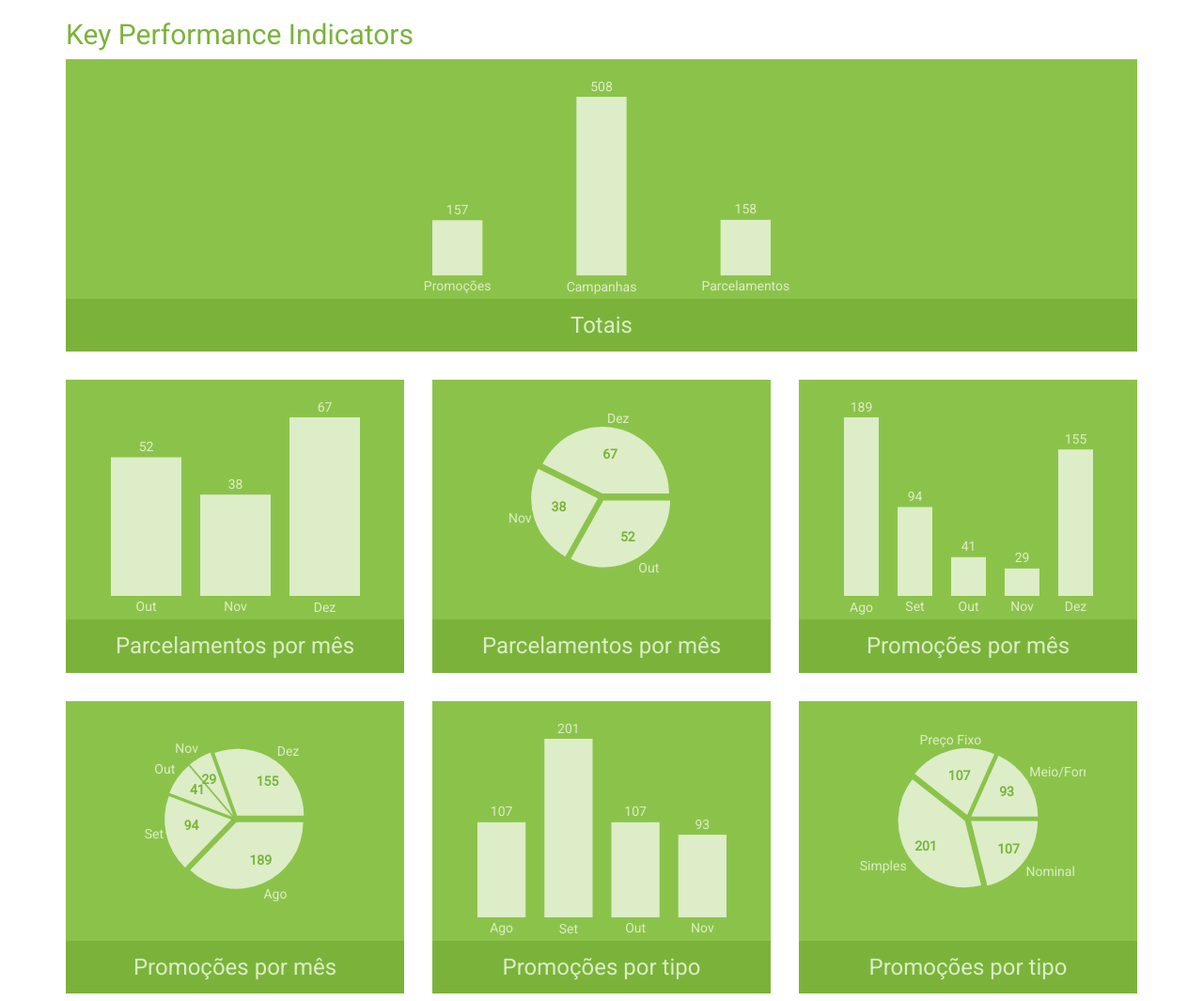
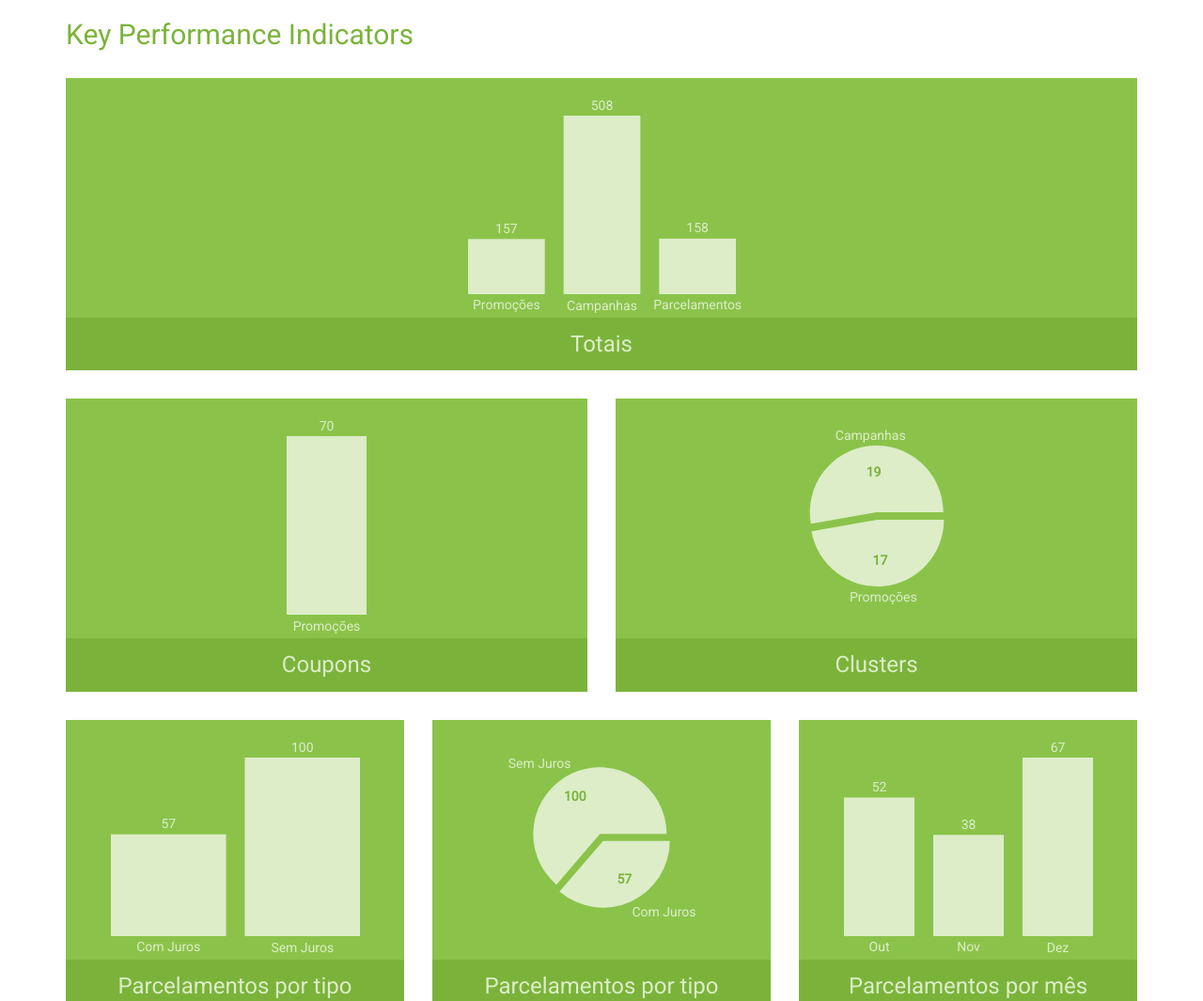
Before and after one commit to Nevitones/d3-study, a website: page index.html in a window 1280 px wide. Shown: the top 1065 px of the page at 94% size. Drawn offline with Linux system fonts and the light colour scheme.

Commit message:
Add missing charts

```diff
--- a/css/bar-chart.css
+++ b/css/bar-chart.css
@@ -7,7 +7,7 @@ h2 {
 }
 
 .charts {
-	/*margin-bottom: 30px;*/
+	margin-top: 30px;
 }
 .chart {
 	text-align: center;
--- a/js/examples.js
+++ b/js/examples.js
@@ -1,107 +1,3 @@
-var dataNagativeValues = [],
-	data = [],
-	data2 = [],
-	data3 = [],
-	barsChartNagativeValues,
-	barsChart1,
-	barsChart2,
-	barsChart3,
-	i;
-
-
-// for (i = 0; i <= 20; i = i + 2) {
-// 	// dataNagativeValues.push(Math.random() * 100 - 50);
-// 	dataNagativeValues.push(i - 15);
-// }
-
-// barsChartNagativeValues = new BackChart.BarsChart({
-// 	className: 'chart-green',
-// 	data : dataNagativeValues,
-// 	width : 600,
-// 	height :200,
-// 	margin: {
-// 		top: 20,
-// 		right: 0,
-// 		bottom: 20,
-// 		left: 0
-// 	},
-// 	labelPlacement: BackChart.placement.top,
-// 	gutter : 20
-// });
-
-// for (i = 0; i < (2*Math.PI); i = i + (Math.PI / 12)) {
-// 	data.push(Math.sin(i) * 50);
-// }
-
-// barsChart1 = new BackChart.BarsChart({
-// 	data : data,
-// 	width : 600,
-// 	height :200,
-// 	margin: {
-// 		top: 50,
-// 		right: 0,
-// 		bottom: 50,
-// 		left: 0
-// 	},
-// 	labelPlacement: BackChart.placement.top,
-// 	gutter : 4,
-// 	hueRange : {
-// 		start: '#ff0000',
-// 		end: '#00ff00'
-// 	}
-// });
-
-// for (i = 0; i <= Math.PI; i = i + (Math.PI / 31)) {
-// 	data2.push(Math.sin(i) * 25);
-// }
-// barsChart2 = new BackChart.BarsChart({
-// 	data : data2,
-// 	// data : [1, 2, 3, 4, 5, 6, 7, 8, 9, 10],
-// 	width : 600,
-// 	height :200,
-// 	margin: {
-// 		top: 20,
-// 		right: 0,
-// 		bottom: 20,
-// 		left: 0
-// 	},
-// 	labelPlacement: BackChart.placement.top,
-// 	gutter : 1,
-// 	hueRange : {
-// 		start: '#ff00ff',
-// 		end: '#ffff00'
-// 	}
-// });
-
-
-// for (i = 0; i <= 100; i = i + 1) {
-// 	data3.push(i);
-// }
-
-// barsChart3 = new BackChart.BarsChart({
-// 	data : data3,
-// 	width : 600,
-// 	height :200,
-// 	margin: {
-// 		top: 20,
-// 		right: 0,
-// 		bottom: 0,
-// 		left: 0
-// 	},
-// 	labelPlacement: BackChart.placement.top,
-// 	gutter : 2
-// });
-
-// $('body').append(barsChartNagativeValues.render().el);
-// $('body').append(barsChart1.render().el);
-// $('body').append(barsChart2.render().el);
-// $('body').append(barsChart3.render().el);
-var d = [];
-for (i = 0; i <= 2; i = i + 1) {
-	d.push(Math.random()*100);
-}
-
-
 var parseKpiData = function (kpi, dataType) {
 	var kpiData = _.find(kpi, {name: dataType}),
 		parsedData = {
@@ -120,9 +16,12 @@ var parseKpiData = function (kpi, dataType) {
 $.getJSON('json/kpi.json', function (kpi) {
 	var totals,
 		totalInstallmentsByMonth,
+		totalInstallmentsByType,
 		totalDealsByMonth,
 		totalDealsByType,
 		totalFreightCampaignsByMonth,
+		totalClusters,
+		totalDealsWithCoupons,
 		months = ['Janeiro', 'Fevereiro', 'Março', 'Abril', 'Maio', 'Junho', 'Julho', 'Agosto', 'Setembro', 'Outubro', 'Novembro', 'Dezembro'],
 		dealTypes = {
 			DEAL_NOMINAL_ON_CART: 'Nominal',
@@ -139,16 +38,16 @@ $.getJSON('json/kpi.json', function (kpi) {
 		pieChartDefaults = {
             className: 'chart chart-green',
 			svgClassName: 'pie-chart',
-			width : 250,
+			width : 300,
 			height :250,
 			offset: 4,
             labelOffset: 1.04,
 			valueOffset: 0.5,
 			margin: {
 				top: 50,
-				right: 50,
+				right: 75,
 				bottom: 40,
-				left: 50
+				left: 75
 			}
 		},
 		barChartDefaults = {
@@ -173,6 +72,29 @@ $.getJSON('json/kpi.json', function (kpi) {
 				_.find(kpi, {name: 'totalInstallments'}).value,
 				_.find(kpi, {name: 'totalDeals'}).value,
 				_.find(kpi, {name: 'totalFreightCampaigns'}).value
+			]
+		};
+
+		totalDealsWithCoupons = {
+			labels: ['Promoções'],
+			values: [
+				_.find(kpi, {name: 'totalDealsWithCoupons'}).value
+			]
+		};
+
+		totalInstallmentsByType = {
+			labels: ['Com Juros', 'Sem Juros'],
+			values: [
+				_.find(kpi, {name: 'totalInstallmentsWithInterest'}).value,
+				_.find(kpi, {name: 'totalInstallmentsWithoutInterest'}).value
+			]
+		};
+
+		totalClusters = {
+			labels: ['Promoções', 'Campanhas'],
+			values: [
+				_.find(kpi, {name: 'totalDealsWithClusters'}).value,
+				_.find(kpi, {name: 'totalFreightCampaignsWithClusters'}).value
 			]
 		};
 
@@ -205,19 +127,42 @@ $.getJSON('json/kpi.json', function (kpi) {
 	barChartDefaults.title = 'Totais';
 	barChartDefaults.data = totals.values;
 	barChartDefaults.labels = totals.labels;
-	barChartDefaults.width = 600;
-	barChartDefaults.gutter = 100;
+	barChartDefaults.width = 345;
+	barChartDefaults.gutter = 20;
+	barChartDefaults.margin = {
+		top: 40,
+		right: 10,
+		bottom: 20,
+		left: 10
+	};
 	var totalsBarsChart = new BackChart.BarsChart(barChartDefaults);
 
+	barChartDefaults.title = 'Coupons';
+	barChartDefaults.data = totalDealsWithCoupons.values;
+	barChartDefaults.labels = totalDealsWithCoupons.labels;
+	barChartDefaults.gutter = 120;
+	var totalDealsWithCouponsBarsChart = new BackChart.BarsChart(barChartDefaults);
+
 	barChartDefaults.title = 'Parcelamentos por mês';
-    barChartDefaults.data = totalInstallmentsByMonth.values;
+	barChartDefaults.data = totalInstallmentsByMonth.values;
 	barChartDefaults.labels = totalInstallmentsByMonth.labels;
 	barChartDefaults.width = 345;
 	barChartDefaults.gutter = 20;
+	barChartDefaults.margin = {
+		top: 40,
+		right: 20,
+		bottom: 20,
+		left: 20
+	};
 	var totalInstallmentsByMonthBarsChart = new BackChart.BarsChart(barChartDefaults);
 
+	barChartDefaults.title = 'Parcelamentos por tipo';
+	barChartDefaults.data = totalInstallmentsByType.values;
+	barChartDefaults.labels = totalInstallmentsByType.labels;
+	var totalInstallmentsByTypeBarsChart = new BackChart.BarsChart(barChartDefaults);
+
 	barChartDefaults.title = 'Promoções por mês';
-    barChartDefaults.data = totalDealsByMonth.values;
+	barChartDefaults.data = totalDealsByMonth.values;
 	barChartDefaults.labels = totalDealsByMonth.labels;
 	var totalDealsByMonthBarsChart = new BackChart.BarsChart(barChartDefaults);
 
@@ -226,20 +171,29 @@ $.getJSON('json/kpi.json', function (kpi) {
 	var totalDealsByTypeBarsChart = new BackChart.BarsChart(barChartDefaults);
 
 	barChartDefaults.title = 'Campanhas por mês';
-    barChartDefaults.data = totalFreightCampaignsByMonth.values;
+	barChartDefaults.data = totalFreightCampaignsByMonth.values;
 	barChartDefaults.labels = totalFreightCampaignsByMonth.labels;
 	var totalFreightCampaignsByMonthBarsChart = new BackChart.BarsChart(barChartDefaults);
-
 
 	barChartDefaults.title = 'Campanhas por tipo';
 	barChartDefaults.data = totalFreightCampaignsByType.values;
 	var totalFreightCampaignsByTypeBarsChart = new BackChart.BarsChart(barChartDefaults);
 
 	/* PIE CHARTS */
+	pieChartDefaults.title = 'Clusters';
+    pieChartDefaults.data = totalClusters.values;
+	pieChartDefaults.labels = totalClusters.labels;
+	var totalClustersPieChart = new BackChart.PieChart(pieChartDefaults);
+
 	pieChartDefaults.title = 'Parcelamentos por mês';
 	pieChartDefaults.data = totalInstallmentsByMonth.values;
 	pieChartDefaults.labels = totalInstallmentsByMonth.labels;
 	var totalInstallmentsByMonthPieChart = new BackChart.PieChart(pieChartDefaults);
+
+	pieChartDefaults.title = 'Parcelamentos por tipo';
+	pieChartDefaults.data = totalInstallmentsByType.values;
+	pieChartDefaults.labels = totalInstallmentsByType.labels;
+	var totalInstallmentsByTypePieChart = new BackChart.PieChart(pieChartDefaults);
 
 	pieChartDefaults.title = 'Promoções por mês';
 	pieChartDefaults.data = totalDealsByMonth.values;
@@ -272,6 +226,12 @@ $.getJSON('json/kpi.json', function (kpi) {
 	$charts
 		.append(createChartCard(totalsBarsChart.render(), 'col-xs-12'))
 
+		.append(createChartCard(totalDealsWithCouponsBarsChart.render(), 'col-md-12 col-lg-6'))
+		.append(createChartCard(totalClustersPieChart.render(), 'col-md-12 col-lg-6'))
+
+		.append(createChartCard(totalInstallmentsByTypeBarsChart.render(), 'col-xs-12 col-sm-6 col-lg-4'))
+		.append(createChartCard(totalInstallmentsByTypePieChart.render(), 'col-xs-12 col-sm-6 col-lg-4'))
+
 		.append(createChartCard(totalInstallmentsByMonthBarsChart.render(), 'col-xs-12 col-sm-6 col-lg-4'))
 		.append(createChartCard(totalInstallmentsByMonthPieChart.render(), 'col-xs-12 col-sm-6 col-lg-4'))
 
```
Also changed, not shown: 2 other files.
